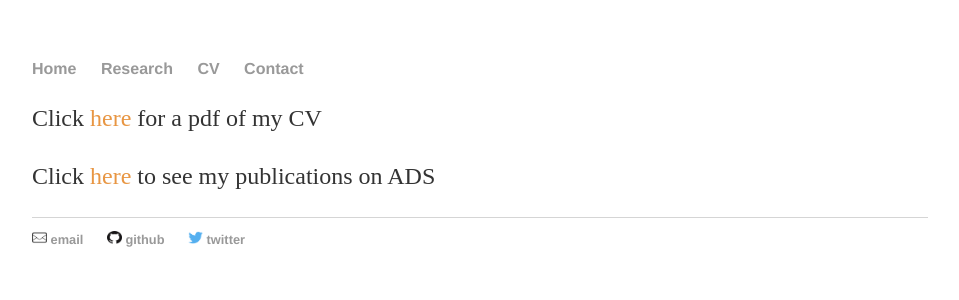
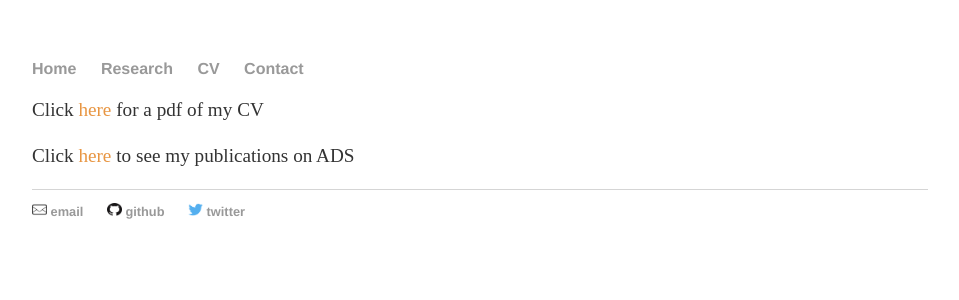
Before and after one commit to gjgilbert/gjgilbert.github.io, a Jekyll site: the page built from cv/index.html, in a window 1280 px wide. Shown: the top 300 px of the page, without its empty margins (160-1119 px from the left). Built offline with Jekyll 4.4.1, drawn with Linux system fonts in a browser that asks for light colours.

Commit message:
Update index.html

```diff
--- a/cv/index.html
+++ b/cv/index.html
@@ -3,6 +3,6 @@ layout: default
 title: Greg Gilbert - CV
 ---
 <div class="blurb">
-	<p>Click <a href="Gilbert_CV.pdf" style="color:#e89643">here</a> for a pdf of my CV</p>
-	<p>Click <a href="https://ui.adsabs.harvard.edu/search/q=docs(library%2FBJ8ZGBATStKvKWgW_3pLcg)&sort=date%20desc%2C%20bibcode%20desc&p_=0" style="color:#e89643">here</a> to see my publications on ADS</p>
+	<p style="font-size:1.2em">Click <a href="Gilbert_CV.pdf" style="color:#e89643">here</a> for a pdf of my CV</p>
+	<p style="font-size:1.2em">Click <a href="https://ui.adsabs.harvard.edu/search/q=docs(library%2FBJ8ZGBATStKvKWgW_3pLcg)&sort=date%20desc%2C%20bibcode%20desc&p_=0" style="color:#e89643">here</a> to see my publications on ADS</p>
 </div><!-- /.blurb -->
```
